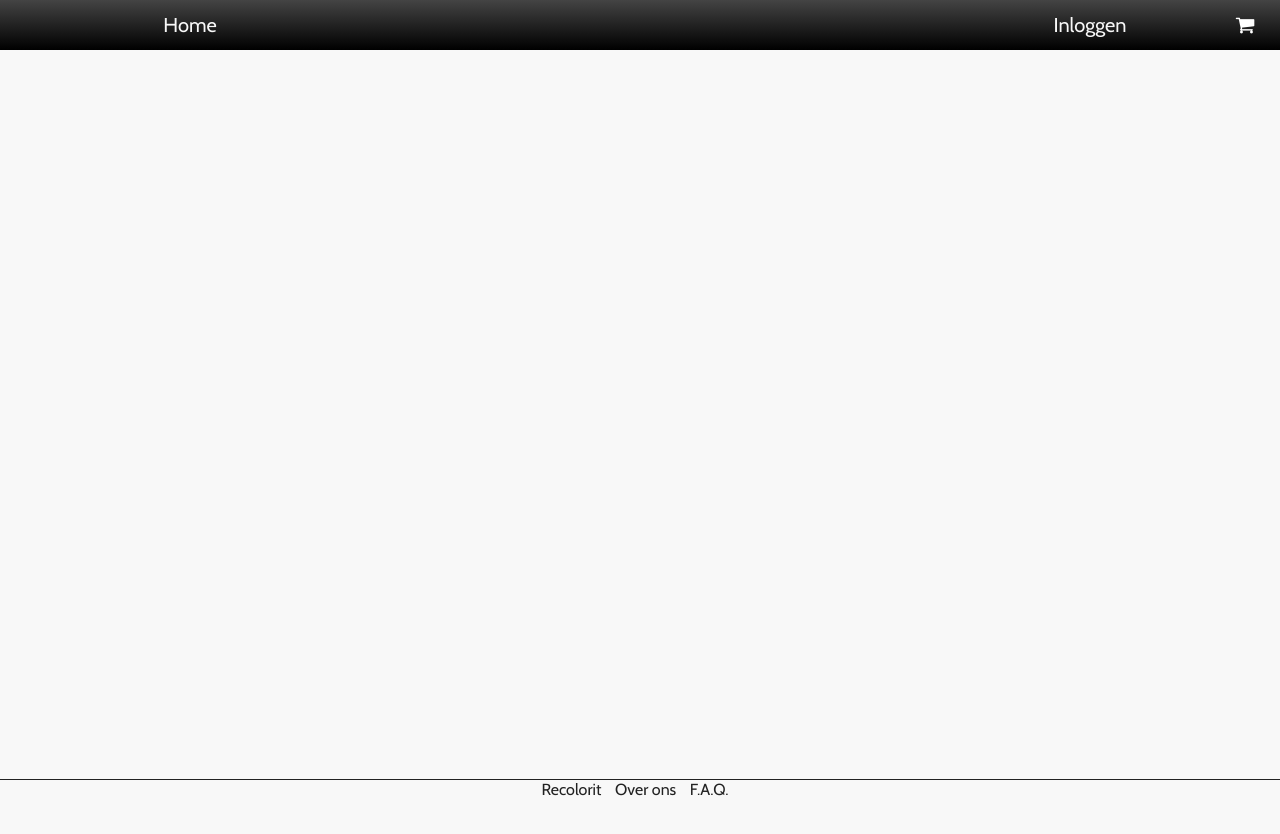
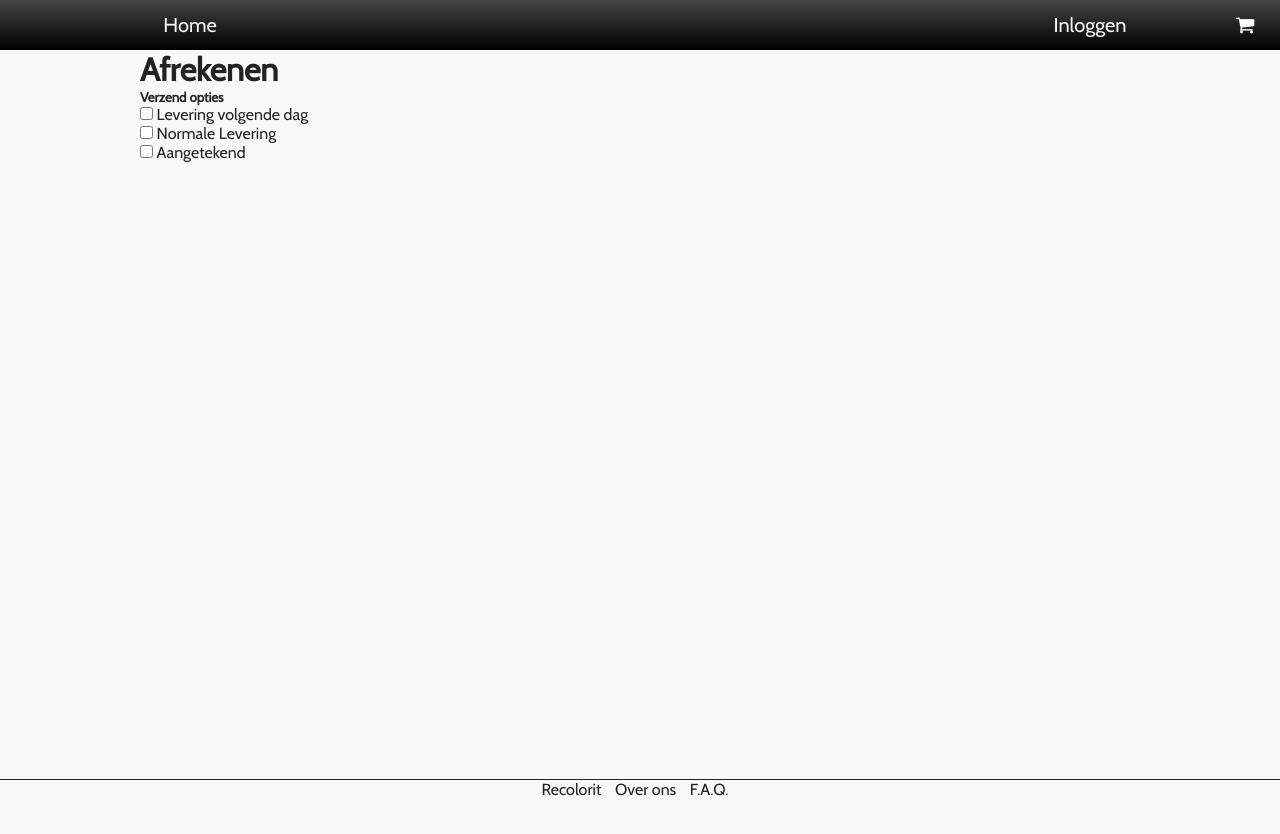
Before and after one commit to Ocirina/CRIA, a plain HTML site: page client/index.html at #/betalen/kiezen in a window 1280 px wide. Drawn offline with Linux system fonts and the light colour scheme.

Commit message:
PaymentCtrl/partial

```diff
--- a/client/app/app.js
+++ b/client/app/app.js
@@ -24,6 +24,7 @@ app.config(function ($routeProvider) {
         })
 
         .when('/betalen/kiezen', {
+            controller: 'PaymentCtrl',
             templateUrl: 'app/partials/payment/methods.html'
         })
 
--- /dev/null
+++ b/client/app/controllers/PaymentCtrl.js
@@ -0,0 +1,3 @@
+app.controller('ShopCartCtrl', function($scope, $location, $http, $resource) {
+
+});
--- a/client/app/partials/payment/methods.html
+++ b/client/app/partials/payment/methods.html
@@ -0,0 +1,8 @@
+<h1>Afrekenen</h1>
+
+<div>
+    <h5>Verzend opties</h5>
+    <input type="checkbox"><span> Levering volgende dag</span><br />
+    <input type="checkbox"><span> Normale Levering</span> <br />
+    <input type="checkbox"><span> Aangetekend</span> <br />
+</div>
--- a/client/index.html
+++ b/client/index.html
@@ -75,6 +75,7 @@
         <script src="app/controllers/ProductCtrl.js"></script>
         <script src="app/controllers/ShopCartCtrl.js"></script>
         <script src="app/controllers/DesignCtrl.js"></script>
+        <script src="app/controllers/PaymentCtrl.js"></script>
 
         <script src="js/init.js"></script>
 
```
